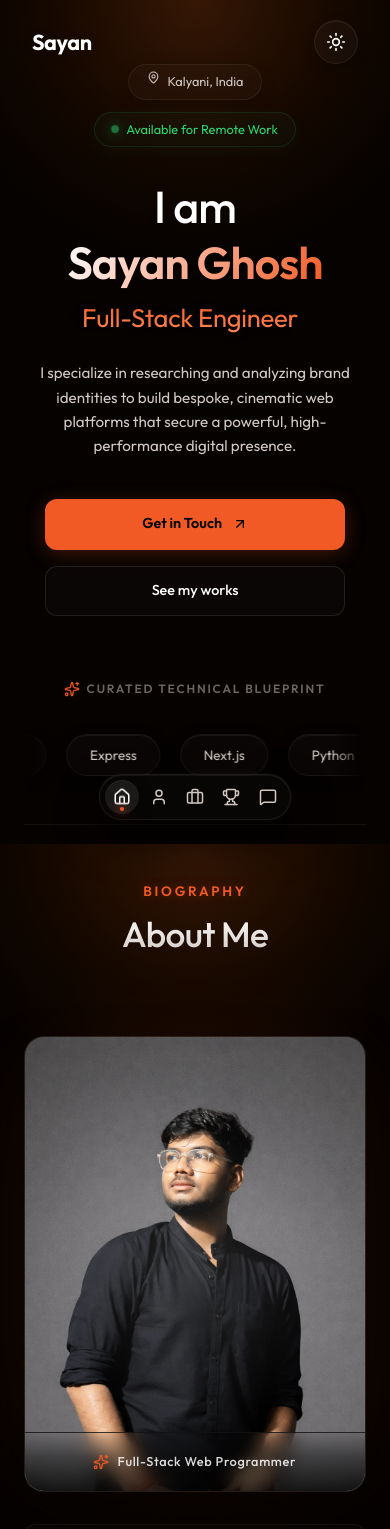
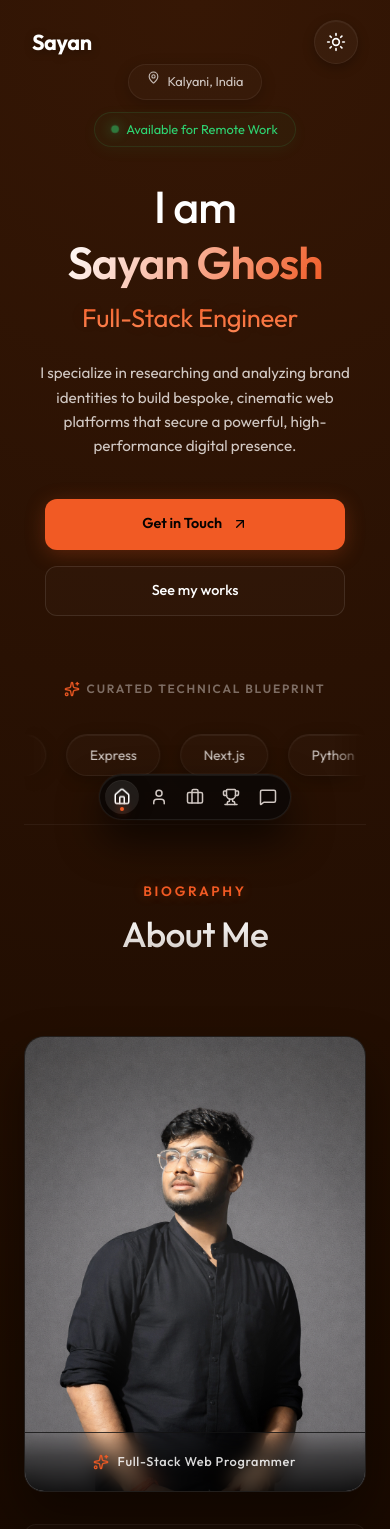
Before and after one commit to me-sayanghosh/Portfolio, a React app: page / in a window 390 px wide. Shown: the top 1529 px of the page. Built offline with nearby package versions, Linux system fonts and the light colour scheme; the HTML template or start-up script is replaced by a standard one.

Commit message:
feat: Optimize mobile performance by disabling animations and backdrop filters for smoother experience

```diff
--- a/src/App.jsx
+++ b/src/App.jsx
@@ -27,6 +27,7 @@ function App() {
   };
 
   useEffect(() => {
+    if (window.innerWidth <= 768) return;
     const handleMouseMove = (e) => {
       const items = document.querySelectorAll('.glassy-item');
       items.forEach((item) => {
--- a/src/components/Achievements.module.css
+++ b/src/components/Achievements.module.css
@@ -76,13 +76,13 @@
   position: relative;
   z-index: 1;
   width: 100%;
-  background: rgba(255, 255, 255, 0.02);
-  border: 1px solid rgba(255, 255, 255, 0.05);
+  background: transparent;
+  border: 1px solid transparent;
   border-radius: 20px;
-  box-shadow: 0 20px 40px rgba(0, 0, 0, 0.35), inset 0 1px 0 rgba(255, 255, 255, 0.05);
+  box-shadow: none;
   overflow: hidden;
   transform: rotateX(var(--rx, 0deg)) rotateY(var(--ry, 0deg));
-  transition: transform 0.1s ease-out, border-color 0.3s ease, box-shadow 0.3s ease;
+  transition: transform 0.1s ease-out, border-color 0.3s ease, box-shadow 0.3s ease, background-color 0.3s ease;
   cursor: pointer;
   display: flex;
   flex-direction: column;
@@ -90,7 +90,8 @@
 
 .achievementCard3d:hover {
   border-color: var(--ach-accent);
-  box-shadow: 0 30px 60px var(--ach-glow), inset 0 1px 0 rgba(255, 255, 255, 0.1);
+  box-shadow: 0 30px 60px var(--ach-glow);
+  background: rgba(255, 255, 255, 0.02);
 }
 
 .imageOverlayContainer {
@@ -218,3 +219,9 @@
     font-size: 1rem;
   }
 }
+
+:global(.light-theme) .achievementCard3d:hover {
+  background: rgba(255, 255, 255, 0.7) !important;
+  border-color: var(--ach-accent) !important;
+  box-shadow: 0 15px 40px var(--ach-glow) !important;
+}
--- a/src/index.css
+++ b/src/index.css
@@ -355,3 +355,48 @@ button {
 html, body, header, nav, main, footer, div, section, a, button, p, h1, h2, h3, h4, h5, h6, span {
   transition: background-color 0.4s ease, color 0.4s ease, border-color 0.4s ease, box-shadow 0.4s ease;
 }
+
+/* Mobile performance optimization overrides to eliminate scroll lag (jank) */
+@media (max-width: 768px) {
+  /* 1. Disable full-screen continuous sliding background gradient repaints */
+  html {
+    animation: none !important;
+    background-size: 100% 100% !important;
+    background-attachment: scroll !important; /* Fixed backgrounds are extremely laggy on mobile browsers */
+  }
+
+  /* 2. Remove backdrop-filter blur rendering pipeline bottlenecks */
+  [class*="capsuleNav"],
+  [class*="glassCard3d"],
+  [class*="portraitCard3d"],
+  [class*="sidebarItem"],
+  [class*="serviceCard"],
+  [class*="achievementCard3d"] {
+    backdrop-filter: none !important;
+    -webkit-backdrop-filter: none !important;
+  }
+
+  /* 3. Make dark-mode mobile containers slightly more opaque for high contrast without backdrop filter blur */
+  [class*="glassCard3d"],
+  [class*="portraitCard3d"],
+  [class*="sidebarItem"],
+  [class*="serviceCard"],
+  [class*="achievementCard3d"] {
+    background: rgba(15, 12, 10, 0.95) !important;
+  }
+
+  /* 4. Make light-mode mobile containers slightly more opaque for high contrast without backdrop filter blur */
+  :root.light-theme [class*="glassCard3d"],
+  :root.light-theme [class*="portraitCard3d"],
+  :root.light-theme [class*="sidebarItem"],
+  :root.light-theme [class*="serviceCard"],
+  :root.light-theme [class*="achievementCard3d"] {
+    background: rgba(255, 255, 255, 0.96) !important;
+  }
+
+  /* 5. Disable heavy background blurs and ambient glow circles */
+  [class*="ambientGlow"],
+  [class*="tiltWrapper"]::before {
+    display: none !important;
+  }
+}
```
